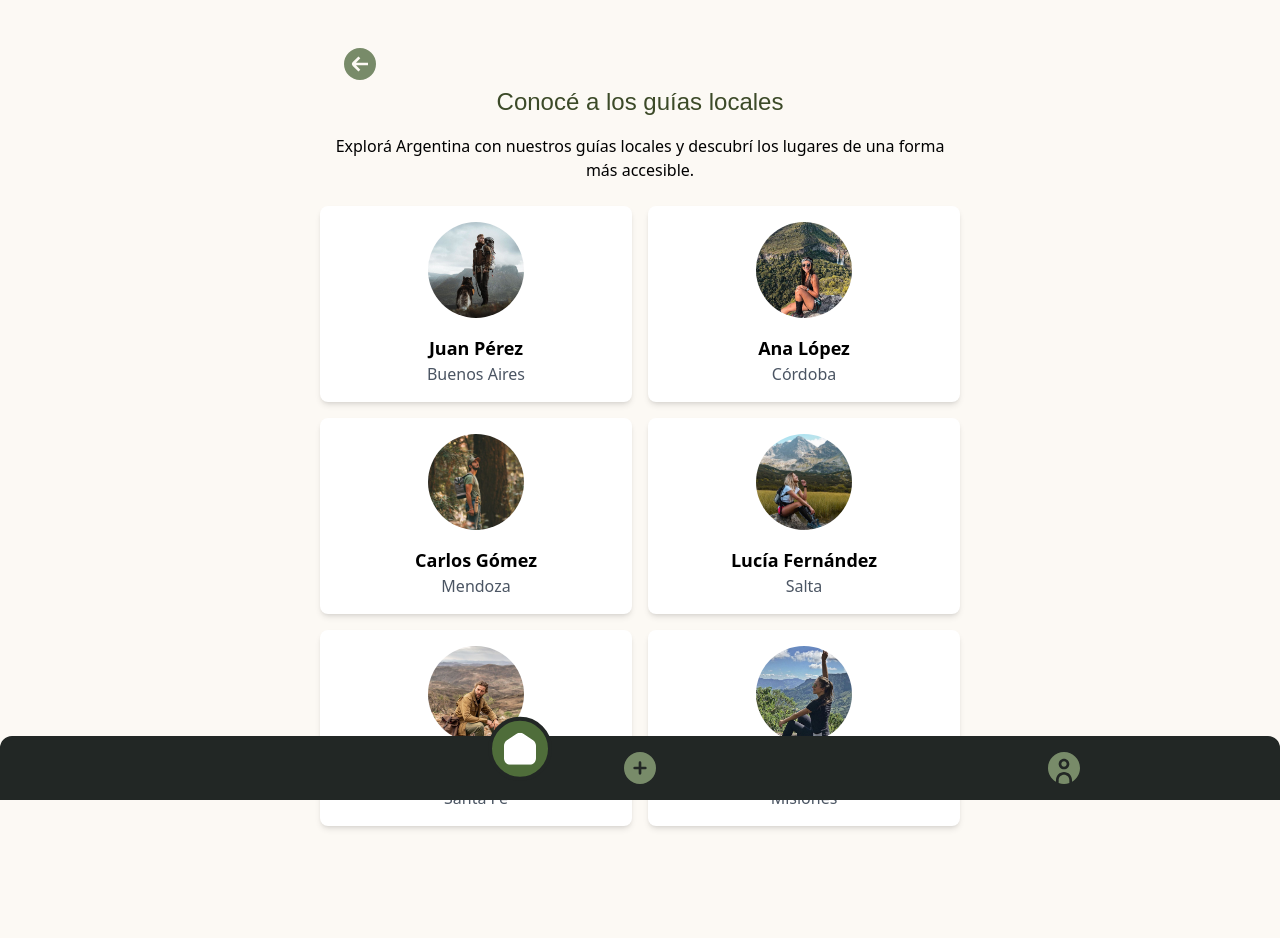
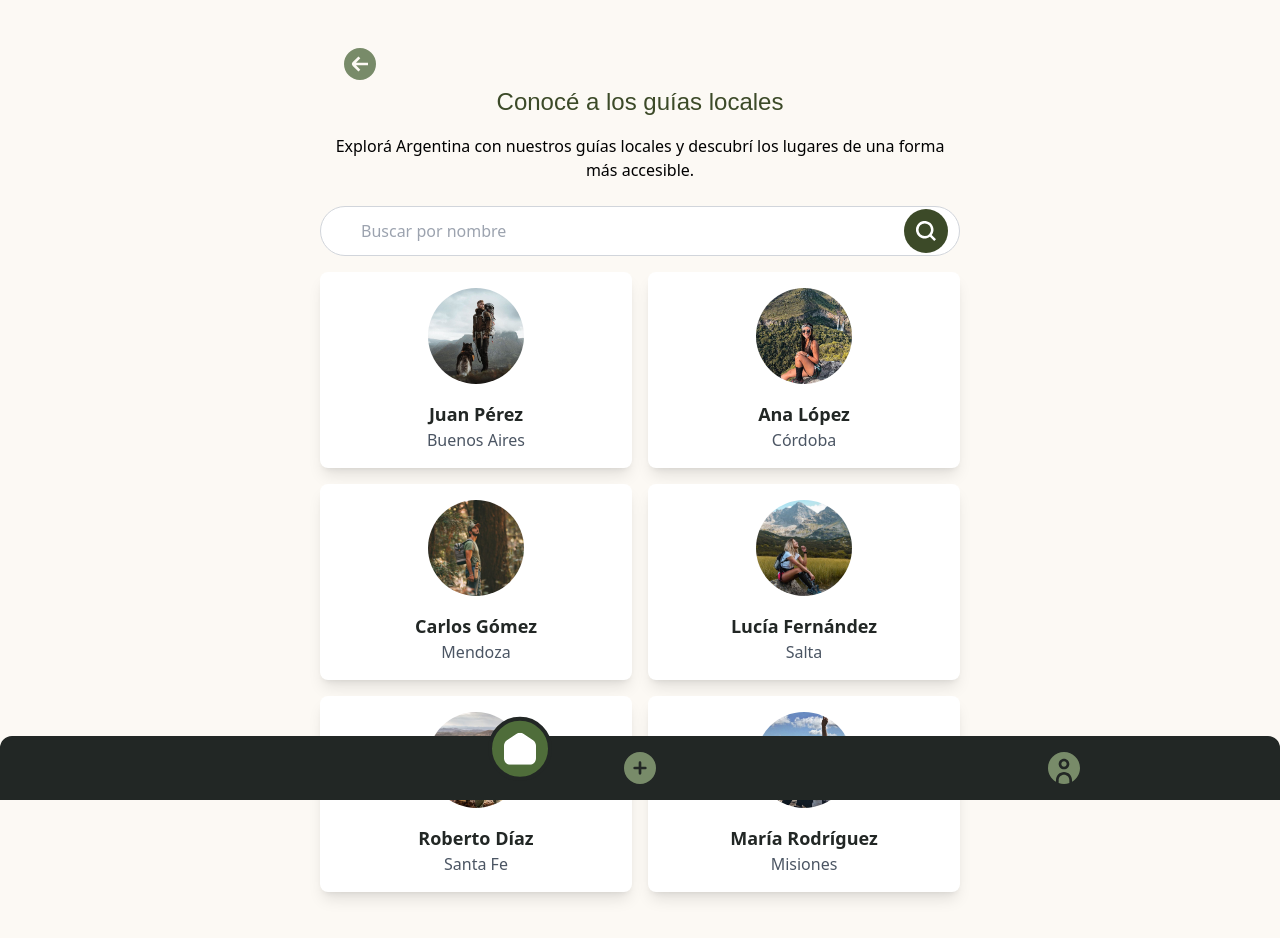
Before and after one commit to dayayalaa/front_vue, a Vue app: page /guiasTarjetas in a window 1280 px wide. Shown: the top 938 px of the page. Built offline with nearby package versions, Linux system fonts and the light colour scheme; a web font is replaced by a local one.

Commit message:
Buscador lugar/Guias

```diff
--- /dev/null
+++ b/src/components/Buscador.vue
@@ -0,0 +1,115 @@
+<script setup>
+import { ref, computed, onMounted } from 'vue';
+import SpinnerCarga from './SpinnerCarga.vue'; // Spinner de carga
+
+/* Importación de icono */
+import IconoBuscador from './icons/IconoBuscador.vue';
+
+const destinos = ref([]);
+const busqueda = ref('');
+const cargando = ref(true);
+
+onMounted(async () => {
+  console.log("Cargando destinos...");
+  try {
+    const response = await fetch('https://back-tesis-lovat.vercel.app/arcana/lugares/');
+    if (!response.ok) {
+      throw new Error('Error al obtener los destinos');
+    }
+    const data = await response.json();
+    console.log("Datos obtenidos:", data);
+    destinos.value = data.data || [];
+  } catch (error) {
+    console.error('Error al obtener los destinos:', error);
+    destinos.value = [];
+  } finally {
+    cargando.value = false;
+  }
+});
+
+const resultadosFiltrados = computed(() => {
+  if (!busqueda.value) return [];
+
+  const term = busqueda.value.toLowerCase().trim();
+  return destinos.value.filter(destino =>
+    destino.nombre && destino.nombre.toLowerCase().includes(term)
+  );
+});
+
+// Coincidencia
+const resaltarCoincidencias = (texto, termino) => {
+  if (!termino) return texto;
+
+  const regex = new RegExp(`(${termino})`, 'gi');
+  return texto.replace(regex, '<b>$1</b>');
+};
+</script>
+
+<template>
+  <div class="relative w-full max-w-lg mx-auto px-4">
+    <label class="w-full flex items-center border border-[#3C4A28] rounded-full overflow-hidden">
+      <input
+        type="text"
+        v-model="busqueda"
+        placeholder="Buscar destinos"
+        class="w-full p-3 pl-4 pr-12 focus:outline-none focus:ring-2 focus:ring-[#3C4A28] rounded-l-full placeholder-gray-500 transition duration-200 ease-in-out" />
+
+      <div class="bg-[#3C4A28] text-white rounded-full p-3 ml-2">
+        <IconoBuscador class="w-6 h-6" />
+      </div>
+    </label>
+
+    <!-- Cargando -->
+    <SpinnerCarga v-if="cargando" />
+    <!---Resultado-->
+    <div v-if="resultadosFiltrados.length > 0"
+         class="absolute w-full bg-white border border-gray-200 rounded shadow-lg mt-1 z-10 max-h-80 overflow-y-auto sm:max-h-96">
+      <div v-for="resultado in resultadosFiltrados" :key="resultado._id" class="flex mb-3 p-2 hover:bg-gray-100">
+        <router-link v-if="resultado._id" :to="{ name: 'lugarDetalle', params: { id: resultado._id } }" class="flex w-full">
+          <img
+            v-if="resultado.imagen && resultado.imagen.length > 0"
+            :src="resultado.imagen[0]"
+            :alt="resultado.nombre"
+            class="w-12 h-12 object-cover rounded mr-3"
+          />
+          <div>
+            <p v-html="resaltarCoincidencias(resultado.nombre, busqueda)" class="font-semibold"></p>
+            <p class="text-sm text-gray-500">{{ resultado.descripcion || 'Sin descripción' }}</p>
+          </div>
+        </router-link>
+      </div>
+    </div>
+    <p v-if="busqueda && resultadosFiltrados.length === 0 && !cargando"
+      class="absolute w-full bg-white border border-gray-200 rounded shadow-lg mt-1 text-center p-2 text-gray-500">
+      No se encontraron resultados.
+    </p>
+  </div>
+</template>
+
+<style >
+.absolute {
+  z-index: 10;
+}
+
+
+.max-h-80 {
+  max-height: 20rem;
+}
+
+.sm\\:max-h-96 {
+  max-height: 24rem;
+}
+
+.overflow-y-auto {
+  overflow-y: auto;
+}
+
+@media (max-width: 768px) {
+  .w-full {
+    width: 95%;
+  }
+  .p-3 {
+    padding: 0.75rem;
+  }
+}
+</style>
--- a/src/components/GuiasTarjetas.vue
+++ b/src/components/GuiasTarjetas.vue
@@ -1,52 +1,45 @@
 <script setup>
-import { ref } from 'vue';
+import { ref, computed } from 'vue';
 import { useRouter } from 'vue-router';
 import TituloPrincipal from './TituloPrincipal.vue';
 import IrAtras from './IrAtras.vue';
+import IconoBuscador from './icons/IconoBuscador.vue';
 
 const router = useRouter();
-
 const guias = ref([
-  {
-    id: 1,
-    nombre: "Juan Pérez",
-    provincia: "Buenos Aires",
-    imagen: "./img/persona_1.jpeg",
-  },
-  {
-    id: 2,
-    nombre: "Ana López",
-    provincia: "Córdoba",
-    imagen: "/img/persona_2.jpeg",
-  },
-  {
-    id: 3,
-    nombre: "Carlos Gómez",
-    provincia: "Mendoza",
-    imagen: "/img/persona_3.jpeg",
-  },
-  {
-    id: 4,
-    nombre: "Lucía Fernández",
-    provincia: "Salta",
-    imagen: "/img/persona_4.jpeg",
-  },
-  {
-    id: 5,
-    nombre: "Roberto Díaz",
-    provincia: "Santa Fe",
-    imagen: "/img/persona_5.jpeg",
-  },
-  {
-    id: 6,
-    nombre: "María Rodríguez",
-    provincia: "Misiones",
-    imagen: "/img/persona_6.jpeg",
-  },
+  { id: 1, nombre: "Juan Pérez", provincia: "Buenos Aires", imagen: "./img/persona_1.jpeg" },
+  { id: 2, nombre: "Ana López", provincia: "Córdoba", imagen: "/img/persona_2.jpeg" },
+  { id: 3, nombre: "Carlos Gómez", provincia: "Mendoza", imagen: "/img/persona_3.jpeg" },
+  { id: 4, nombre: "Lucía Fernández", provincia: "Salta", imagen: "/img/persona_4.jpeg" },
+  { id: 5, nombre: "Roberto Díaz", provincia: "Santa Fe", imagen: "/img/persona_5.jpeg" },
+  { id: 6, nombre: "María Rodríguez", provincia: "Misiones", imagen: "/img/persona_6.jpeg" },
 ]);
 
+const searchQuery = ref('');
 const irADetalleGuia = (id) => {
   router.push({ name: 'GuiasPerfilVista', params: { id } });
+};
+
+const filteredGuias = computed(() => {
+  const query = searchQuery.value.toLowerCase();
+  return guias.value.filter((guia) =>
+    guia.nombre.toLowerCase().includes(query)
+  );
+});
+
+// Función para resaltar el texto en el nombre de la guía
+const highlightText = (text) => {
+  const query = searchQuery.value.toLowerCase();
+  if (query === '') return text;
+
+  const index = text.toLowerCase().indexOf(query);
+  if (index !== -1) {
+    return text.slice(0, index) +
+           '<span class="font-bold text-[#597c50]">' + text.slice(index, index + query.length) + '</span>' +
+           text.slice(index + query.length);
+  }
+
+  return text;
 };
 </script>
 
@@ -58,21 +51,70 @@ const irADetalleGuia = (id) => {
       Explorá Argentina con nuestros guías locales y descubrí los lugares de una forma más accesible.
     </p>
 
+    <!-- Campo de búsqueda con bordes más redondeados -->
+    <div class="mb-4 relative">
+      <input
+        v-model="searchQuery"
+        type="text"
+        placeholder="Buscar por nombre"
+        class="w-full p-3 pl-10 pr-14 border border-gray-300 rounded-full focus:outline-none focus:ring-2 focus:ring-[#3C4A28] transition duration-200 ease-in-out"
+      />
+      <!-- Redondel verde con ícono de lupa -->
+      <span class="absolute right-3 top-1/2 transform -translate-y-1/2 bg-[#3C4A28] text-white rounded-full p-3">
+        <IconoBuscador class="w-5 h-5" />
+      </span>
+    </div>
+
+    <!-- Lista de guías filtradas -->
     <div class="grid grid-cols-1 sm:grid-cols-2 gap-4">
       <div
-        v-for="guia in guias"
+        v-for="guia in filteredGuias"
         :key="guia.id"
-        class="bg-white shadow-md rounded-lg p-4 flex flex-col items-center cursor-pointer"
+        class="bg-white shadow-lg rounded-lg p-4 flex flex-col items-center cursor-pointer hover:shadow-xl transition-shadow duration-300"
         @click="irADetalleGuia(guia.id)"
       >
         <img
           :src="guia.imagen"
           :alt="'Foto de ' + guia.nombre"
-          class="w-24 h-24 rounded-full mb-4 object-cover"
-        />
-        <strong class="text-lg">{{ guia.nombre }}</strong>
+          class="w-24 h-24 rounded-full mb-4 object-cover"/>
+
+        <strong class="text-lg text-[#222725]" v-html="highlightText(guia.nombre)"></strong>
         <p class="text-gray-600">{{ guia.provincia }}</p>
       </div>
     </div>
   </div>
 </template>
+
+<style scoped>
+/* Estilo personalizado para que los resultados se ajusten bien */
+input:focus {
+  outline: none;
+}
+
+/* Para las tarjetas de guías */
+.grid {
+  grid-template-columns: repeat(auto-fill, minmax(240px, 1fr));
+}
+
+.shadow-lg:hover {
+  box-shadow: 0 4px 6px rgba(0, 0, 0, 0.1);
+}
+
+.transition-shadow {
+  transition: box-shadow 0.3s ease;
+}
+
+.cursor-pointer {
+  cursor: pointer;
+}
+
+.hover\:shadow-xl:hover {
+  box-shadow: 0 10px 15px rgba(0, 0, 0, 0.1);
+}
+
+.bg-white {
+  background-color: white;
+}
+
+
+</style>
--- /dev/null
+++ b/src/components/SpinnerCarga.vue
@@ -0,0 +1,22 @@
+<template>
+    <div class="spinner"></div>
+    <span>Cargando...</span>
+  </template>
+
+  <style scoped>
+  .spinner {
+    width: 56px;
+    height: 56px;
+    border-radius: 50%;
+    background: conic-gradient(#0000 10%, #2c4e2e);
+    mask: radial-gradient(farthest-side, #0000 calc(100% - 9px), #000 0);
+    -webkit-mask: radial-gradient(farthest-side, #0000 calc(100% - 9px), #000 0);
+    animation: spinner-rotation 1s infinite linear;
+  }
+
+  @keyframes spinner-rotation {
+    to {
+      transform: rotate(1turn);
+    }
+  }
+  </style>
--- /dev/null
+++ b/src/components/icons/IconoBuscador.vue
@@ -0,0 +1,5 @@
+<template>
+
+<svg xmlns="http://www.w3.org/2000/svg" id="Isolation_Mode" data-name="Isolation Mode" viewBox="0 0 24 24" width="32" height="32"><path d="M18.9,16.776A10.539,10.539,0,1,0,16.776,18.9l5.1,5.1L24,21.88ZM10.5,18A7.5,7.5,0,1,1,18,10.5,7.507,7.507,0,0,1,10.5,18Z" fill="white"/></svg>
+
+</template>
--- a/src/views/ArmarViajeVista.vue
+++ b/src/views/ArmarViajeVista.vue
@@ -84,7 +84,6 @@ const irARuta = () => {
     destinoError.value = 'El destino es requerido.';
   }
 
-  // Validación de fechas
   if (!fechaSalida.value || !fechaVuelta.value) {
     return;
   }
--- a/src/views/ResutadoVista.vue
+++ b/src/views/ResutadoVista.vue
@@ -6,6 +6,7 @@ import TituloPrincipal from '../components/TituloPrincipal.vue';
 import BotonPrincipal from '../components/BotonPrincipal.vue';
 import IconoAvion from '../components/icons/IconoAvion.vue';
 import IrAtras from '../components/IrAtras.vue';
+import SpinnerCarga from '../components/SpinnerCarga.vue';
 
 const route = useRoute();
 const router = useRouter();
@@ -22,17 +23,15 @@ const errorMensaje = ref('');
 const hotelEconomico = ref(null);
 
 onMounted(async () => {
-  cargando.value = true; // Establecer cargando en true al inicio
+  cargando.value = true;
+
 
   try {
-    // Verificar que todos los parámetros sean válidos
     if (!origen || !destino || !fechaSalida || !fechaVuelta) {
       cargando.value = false;
       errorMensaje.value = 'Por favor, verifica que todos los parámetros se hayan ingresado correctamente.';
       return;
     }
-
-    // Codificar los parámetros en la URL
     const origenCodificado = encodeURIComponent(origen);
     const destinoCodificado = encodeURIComponent(destino);
     const fechaSalidaCodificada = encodeURIComponent(fechaSalida);
@@ -102,7 +101,7 @@ const obtenerFechaYHora = (fecha) => {
       <p><strong>Destino:</strong> {{ destino }}</p>
 
       <div v-if="cargando">
-        <p>Cargando opciones de vuelos...</p>
+      <SpinnerCarga/>
       </div>
 
       <div v-else-if="errorMensaje">
@@ -200,7 +199,7 @@ const obtenerFechaYHora = (fecha) => {
       <p><strong>Destino:</strong> {{ origen }}</p>
 
       <div v-if="cargandoVuelta">
-        <p>Cargando opciones de vuelos de vuelta...</p>
+       <SpinnerCarga/>
       </div>
 
       <div v-else-if="errorMensaje">
```
Also changed, not shown: src/views/InicioVista.vue (+18 -25 lines).
